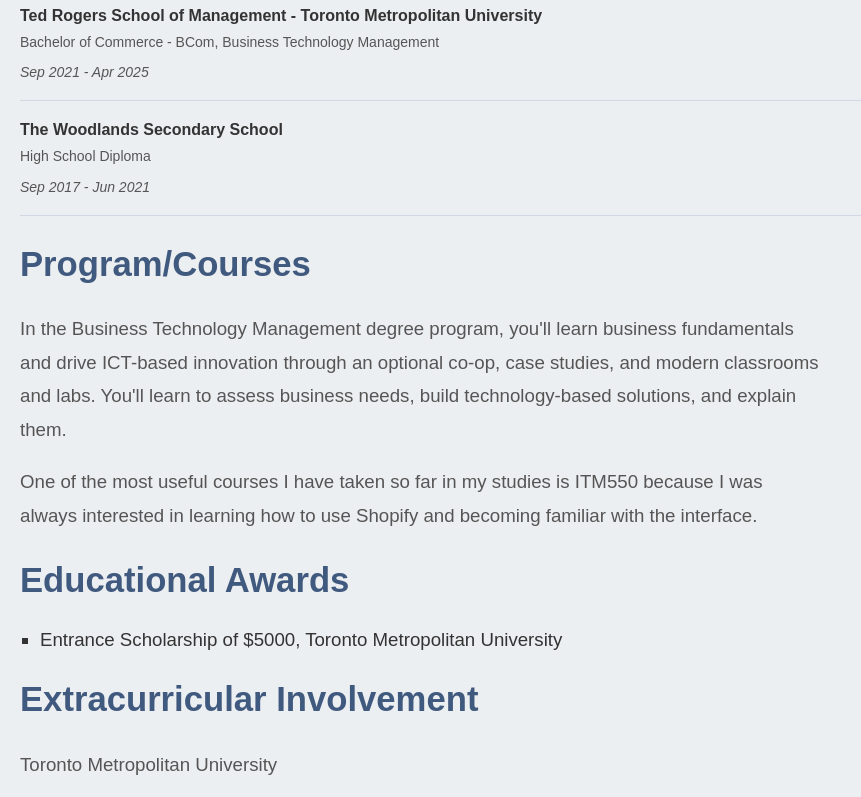
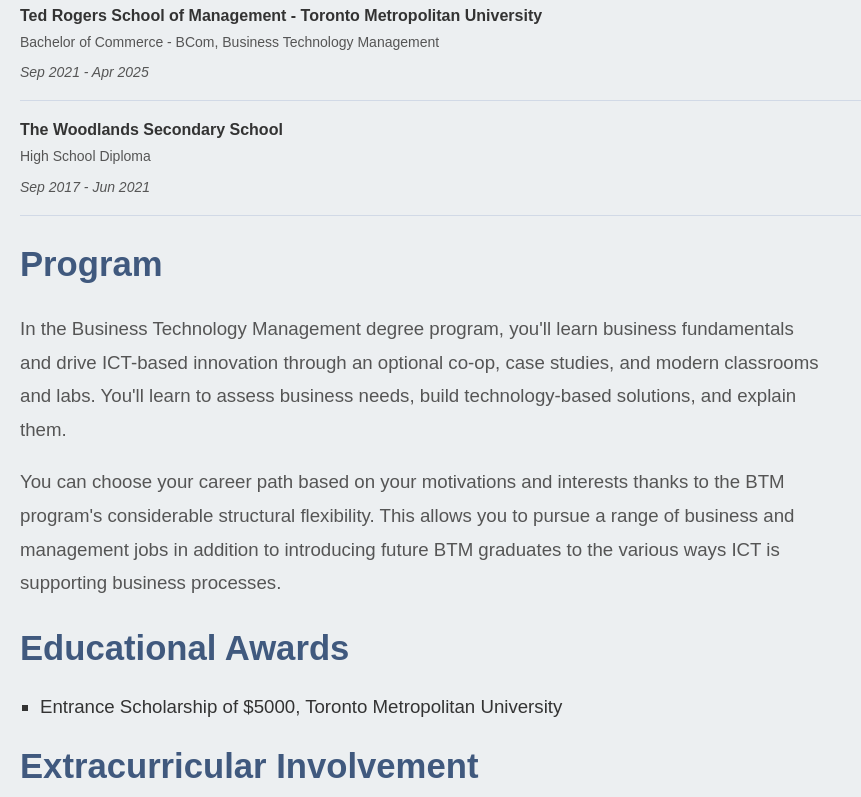
Before and after one commit to deenorthn/deenorth-n.github.io, a plain HTML site: page index.html in a window 1280 px wide. Shown: the part 450-1247 px from the top of the page, without its empty margins (0-861 px from the left). Drawn offline with Linux system fonts and the light colour scheme.

Commit message:
Final Project

```diff
--- a/index.html
+++ b/index.html
@@ -56,9 +56,9 @@
     </div>
 
     <!-- Courses Section -->
-    <h2>Program/Courses</h2>
+    <h2>Program</h2>
     <p>In the Business Technology Management degree program, you'll learn business fundamentals and drive ICT-based innovation through an optional co-op, case studies, and modern classrooms and labs. You'll learn to assess business needs, build technology-based solutions, and explain them.</p>
-    <p>One of the most useful courses I have taken so far in my studies is ITM550 because I was always interested in learning how to use Shopify and becoming familiar with the interface.</p>
+    <p>You can choose your career path based on your motivations and interests thanks to the BTM program's considerable structural flexibility. This allows you to pursue a range of business and management jobs in addition to introducing future BTM graduates to the various ways ICT is supporting business processes.</p>
 
     <!-- Awards Section -->
     <h2 id="educational-awards">Educational Awards</h2>
```
